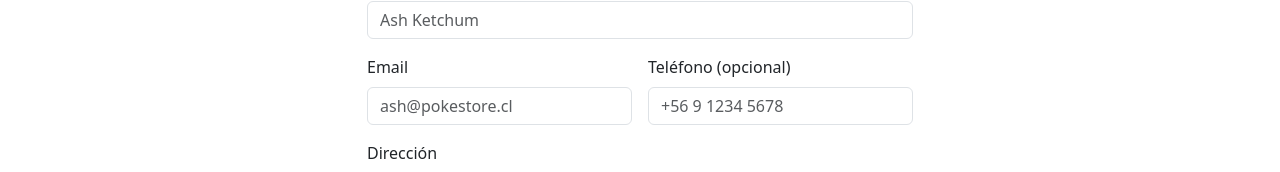
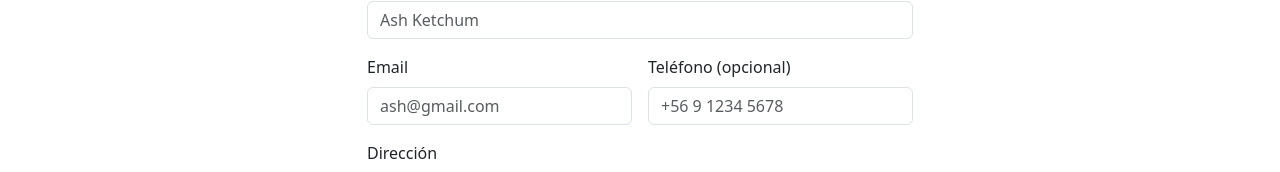
Before and after one commit to jrodriguezluna/poke-store, a React (Vite) app: page /registro in a window 1280 px wide. Shown: the part 241-413 px from the top of the page. Built offline with nearby package versions, Linux system fonts and the light colour scheme.

Commit message:
add: validar dominio

```diff
--- a/src/Pages/Registro.jsx
+++ b/src/Pages/Registro.jsx
@@ -13,6 +13,8 @@ const inicial = {
   password: '',
   confirmar: '',
 };
+
+const DOMINIOS_PERMITIDOS = ['gmail.com', 'outlook.com', 'duoc.cl', 'duocuc.cl'];
 
 function Registro() {
   const navigate = useNavigate();
@@ -37,9 +39,14 @@ function Registro() {
     if (datos.nombre.trim() === '') {
       nuevos.nombre = 'El nombre es obligatorio';
     }
-    if (!/^\S+@\S+\.\S+$/.test(datos.email)) {
+
+    const correo = datos.email.trim().toLowerCase();
+    if (!/^\S+@\S+\.\S+$/.test(correo)) {
       nuevos.email = 'Email inválido';
+    } else if (!DOMINIOS_PERMITIDOS.includes(correo.split('@')[1])) {
+      nuevos.email = 'Solo se permiten correos @gmail.com, @outlook.com o @duoc.cl';
     }
+
     if (datos.telefono.trim() !== '' && !/^(\+?56)?\s?9\s?\d{4}\s?\d{4}$/.test(datos.telefono.trim())) {
       nuevos.telefono = 'Ingresa un celular válido, ej: +56 9 1234 5678';
     }
@@ -132,7 +139,7 @@ function Registro() {
           <form onSubmit={manejarEnvio} noValidate>
             <div className="row g-3">
               {campo('nombre', 'Nombre', 'text', 'Ash Ketchum')}
-              {campo('email', 'Email', 'email', 'ash@pokestore.cl', 'col-12 col-md-6')}
+              {campo('email', 'Email', 'email', 'ash@gmail.com', 'col-12 col-md-6')}
               {campo('telefono', 'Teléfono (opcional)', 'tel', '+56 9 1234 5678', 'col-12 col-md-6')}
               {campo('direccion', 'Dirección', 'text', 'Av. Siempre Viva 742, depto 21')}
               {selector('region', 'Región', regiones.map((r) => r.nombre), 'col-12 col-md-6')}
```
